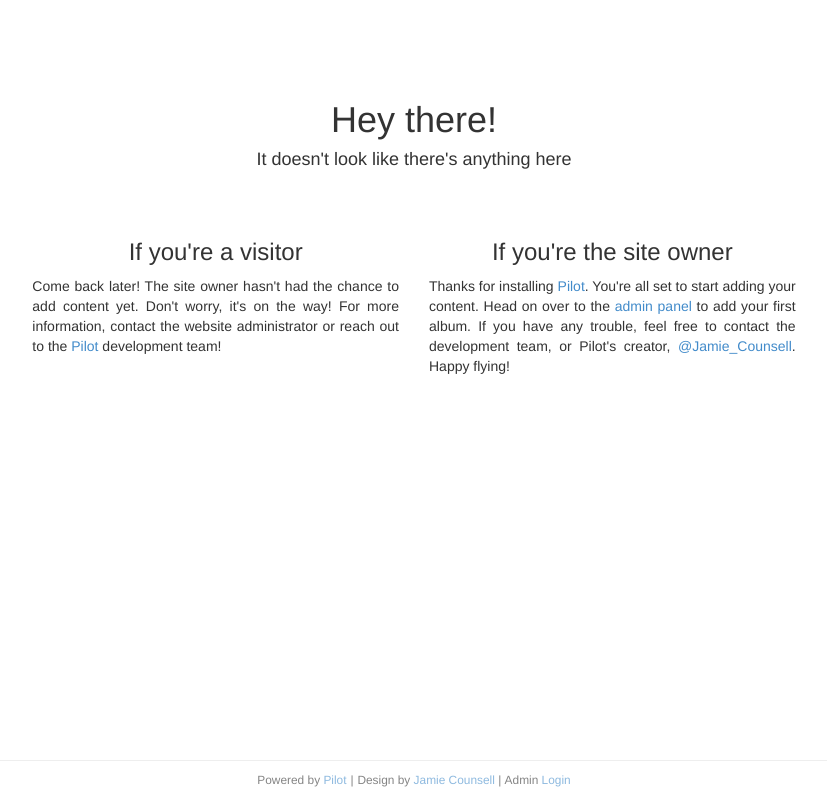
After one commit to jamiecounsell/pilot, a Django app: template pilot/albums/templates/no_albums.html in a window 1280 px wide. The commit adds this page. Shown: the whole page, without its empty margins (226-1053 px from the left). Run offline with Django 3.2, Linux system fonts and the light colour scheme; the template is opened without the code that fills it, so the values that code supplies are empty; parts of the project's set-up code (start-up, migrations or seed data) failed here and were passed over; some libraries are stand-ins or nearby versions.

Commit message:
added view when there's no albums

```diff
--- a/pilot/albums/templates/album.html
+++ b/pilot/albums/templates/album.html
@@ -173,7 +173,7 @@ $("#album-menu-button").on('click', function() {
 $('<img/>').attr('src', '{{album.background.url}}').load(function() {
    $(this).remove(); // prevent memory leaks
    // fade in bg img when all is loaded
-   $('#album-art').css('background-image', "url('{{album.background.url}}')").animate({ opacity: 1 }, { duration: 700 });
+   $('#album-art').css('background-image', "url('{{album.background.url}}')").animate({ opacity: 1 }, { duration: 500 });
 });
 </script>
 
--- /dev/null
+++ b/pilot/albums/templates/no_albums.html
@@ -0,0 +1,35 @@
+{% extends "layout.html" %}
+{% block content %}
+
+<style>
+h1, h2, h3, h4 {
+	text-align: center;
+}
+
+* {
+	text-align: justify;
+}
+</style>
+
+<div class='container col-md-8 col-md-offset-2' style="margin-top:100px;">
+	<div class='col-md-12'>
+		<h1>Hey there!</h1>
+		<h4>It doesn't look like there's anything here</h4>
+		<div style="margin-top:50px;">
+			<div class='col-md-6'>
+			<h3>If you're a visitor</h3>
+			<p>
+				Come back later! The site owner hasn't had the chance to add content yet. Don't worry, it's on the way! For more information, contact the website administrator or reach out to the <a href="http://github.com/jamiecounsell/pilot">Pilot</a> development team!
+			</p>
+			</div>
+			<div class='col-md-6'>
+			<h3>If you're the site owner</h3>
+			<p>
+				Thanks for installing <a href="http://github.com/jamiecounsell/pilot">Pilot</a>. You're all set to start adding your content. Head on over to the <a href="/admin">admin panel</a> to add your first album. If you have any trouble, feel free to contact the development team, or Pilot's creator, <a href="http://twitter.com/jamie_counsell">@Jamie_Counsell</a>. Happy flying!
+			</p>
+			</div>
+		</div>
+	</div>
+</div>
+
+{% endblock %}
--- a/pilot/albums/utilities.py
+++ b/pilot/albums/utilities.py
@@ -37,5 +37,5 @@ def trackSort( t_list ):
 			t_list[k] = t_list[k - 1]
 			k -= 1
 		t_list[k] = tmp
-	print t_list
+
 	return t_list
--- a/pilot/users/utilities.py
+++ b/pilot/users/utilities.py
@@ -12,8 +12,6 @@ import zipfile, StringIO, os
 def sendPurchaseEmail(template, context, purchase):
 	subject	  = "Your " + purchase.album.name + " Digital Download Purchase"
 	from_email, to = settings.DEFAULT_FROM_EMAIL, purchase.email
-
-	print context['album'].background.url
 
 	text_content = render_to_string('email_purchase.txt', context)
 	html_content = render_to_string('email_purchase.html', context)
```
Also changed, not shown: pilot/albums/views.py (+16 -4 lines).
